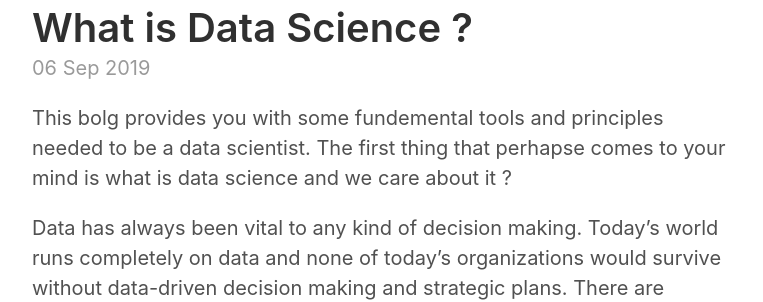
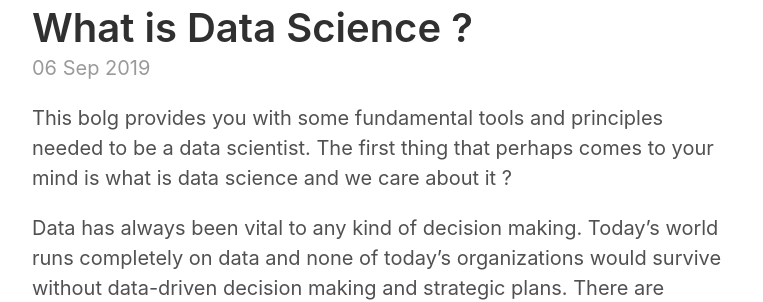
Before and after one commit to alafnan/alafnan.github.io, a Jekyll site: the page built from _posts/2019-09-06-Testing-Local-Images.md, in a window 1280 px wide. Shown: the part 160-462 px from the top of the page, without its empty margins (258-1021 px from the left). Built offline with Jekyll 4.4.1, drawn with Linux system fonts in a browser that asks for light colours.

Commit message:
Update 2019-09-06-Testing-Local-Images.md

```diff
--- a/_posts/2019-09-06-Testing-Local-Images.md
+++ b/_posts/2019-09-06-Testing-Local-Images.md
@@ -3,7 +3,7 @@ layout: post
 title: What is Data Science ?
 ---
 
-This bolg provides you with some fundemental tools and principles needed to be a data scientist. The first thing that perhapse comes to your mind is what is data science and we care about it ?
+This bolg provides you with some fundamental tools and principles needed to be a data scientist. The first thing that perhaps comes to your mind is what is data science and we care about it ?
 
 Data has always been vital to any kind of decision making. Today’s world runs completely on data and none of today's organizations would survive without data-driven decision making and strategic plans. There are several roles in the industry today that deal with data because of its invaluable insights and trust.
 
```
